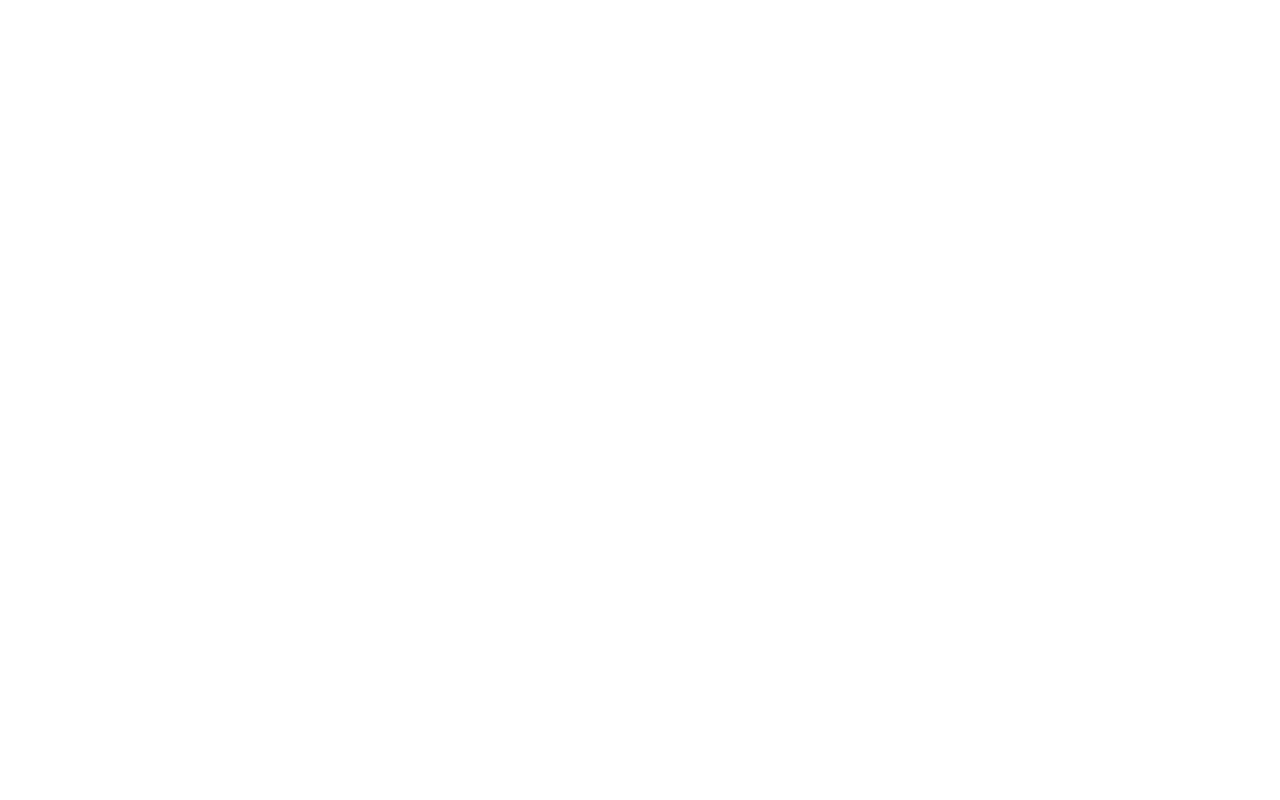
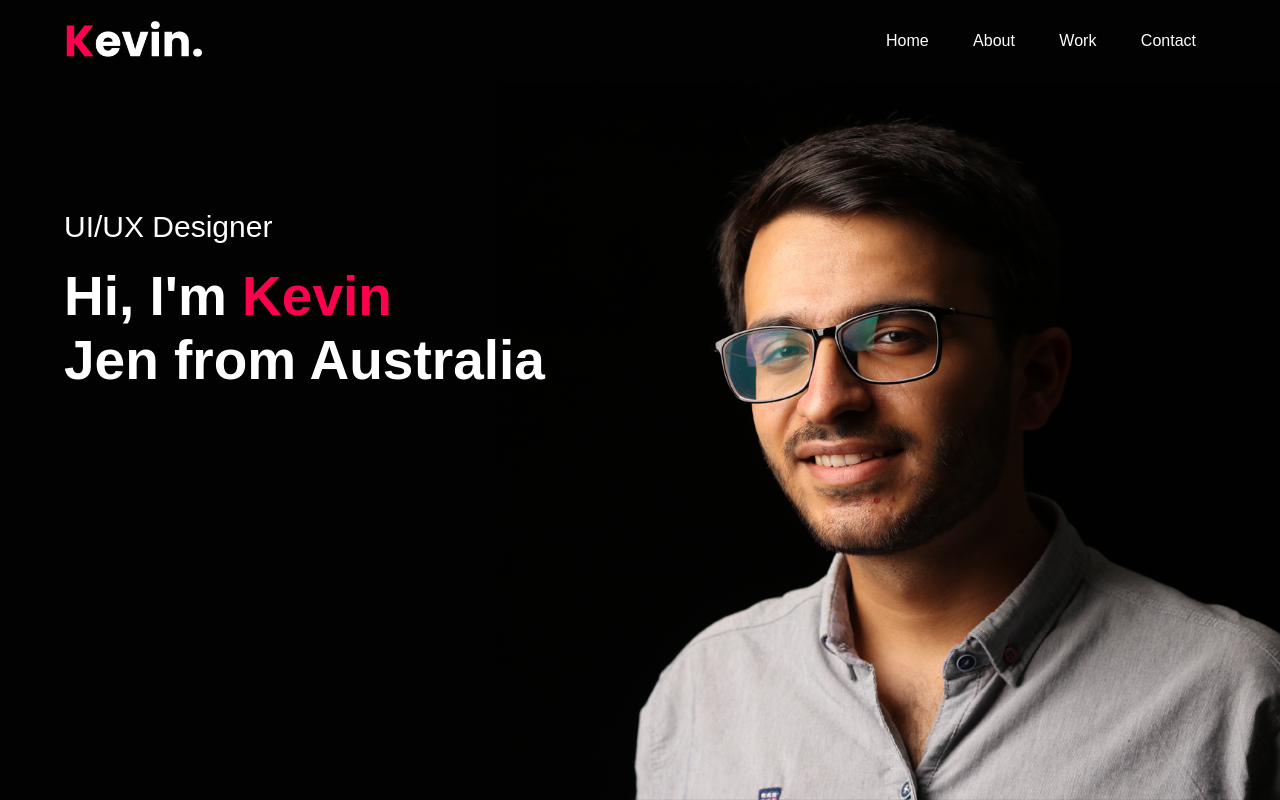
Before and after one commit to suryakanta-mohanty/multipage-site-practice, a plain HTML site: page index.html in a window 1280 px wide. Drawn offline with Linux system fonts and the light colour scheme.

Commit message:
making the first page

```diff
--- a/index.html
+++ b/index.html
@@ -3,12 +3,27 @@
 <head>
   <meta charset="UTF-8">
   <meta name="viewport" content="width=device-width, initial-scale=1.0">
-  <title>Suryakanta Mohanty</title>
-  <link rel="stylesheet" href="./style.css">
+  <title>My Portfolio</title>
+  <link rel="stylesheet" href="style.css">
 </head>
 <body>
+  <div id="header">
+    <div class="container">
+      <nav>
+        <img src="./image/logo.png" class="logo">
+        <ul>
+          <li><a href="#">Home</a></li>
+          <li><a href="#">About</a></li>
+          <li><a href="#">Work</a></li>
+          <li><a href="#">Contact</a></li>
+        </ul>
+      </nav>
 
-
-  <script src="./index.js"></script>
+      <div class="header-text">
+        <p>UI/UX Designer</p>
+        <h1>Hi, I'm <span>Kevin</span><br>Jen from Australia</h1>
+      </div>
+    </div>
+  </div>
 </body>
 </html>
--- a/style.css
+++ b/style.css
@@ -2,4 +2,74 @@
   padding: 0;
   margin: 0;
   box-sizing: border-box;
+  font-family:Arial, Helvetica, sans-serif ;
 }
+
+body{
+  background: #080808;
+  color: white;
+}
+
+#header{
+  width: 100%;
+  height: 100vh;
+  background-image: url(image/background.png);
+  background-size: cover;
+  background-position: center;
+}
+
+.container{
+  padding: 10px 5%;
+}
+
+nav{
+  display: flex;
+  align-items: center;
+  justify-content: space-between;
+  flex-wrap: wrap;
+}
+
+.logo{
+  width: 140px;
+}
+
+nav ul li{
+  display: inline-block;
+  list-style: none;
+  margin: 10px 20px;
+}
+
+nav ul li a{
+  text-decoration: none;
+  color: white;
+  position: relative;
+}
+
+nav ul li a::after{
+  content: '';
+  width: 0%;
+  height: 3px;
+  background-color: #ff004f;
+  position: absolute;
+  left: 0;
+  bottom: -6px;
+  transition: 0.15s ease-out;
+}
+
+nav ul li a:hover::after{
+  width: 100%;
+}
+
+.header-text{
+  margin-top: 12%;
+  font-size: 30px;
+}
+
+.header-text h1{
+  font-size: 55px;
+  margin-top: 20px;
+}
+
+.header-text h1 span{
+  color: #ff004f;
+}
```
Also changed, not shown: image/background.png (added), image/logo.png (added), image/phone-background.png (added), image/user.png (added), image/work-1.png (added), image/work-2.png (added), image/work-3.png (added), 1 other file.
